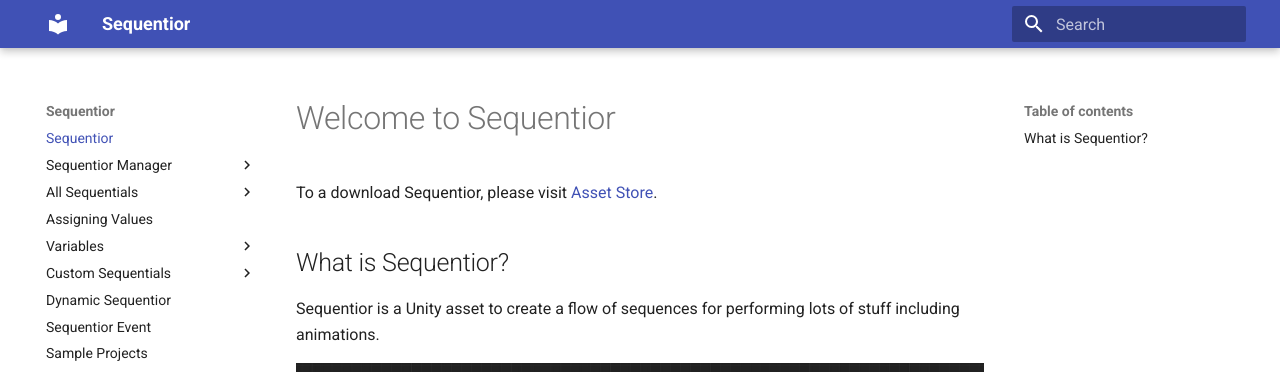
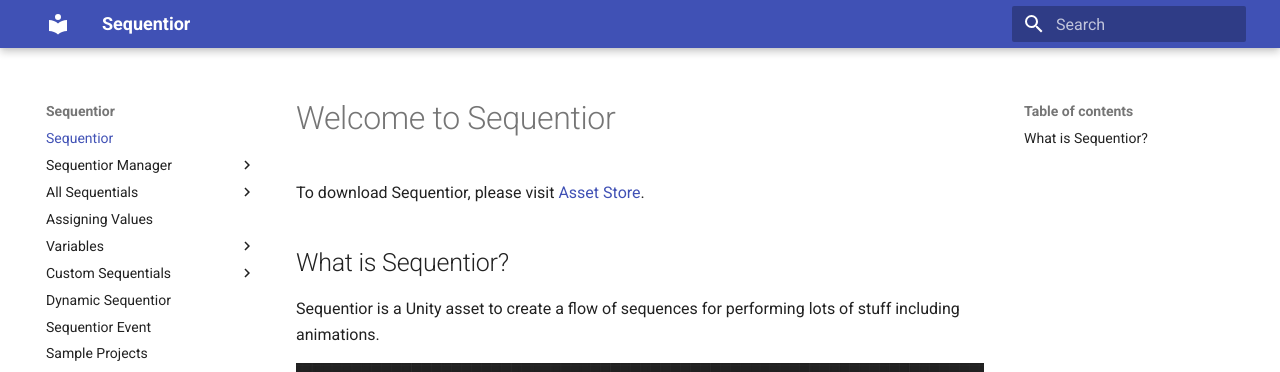
Before and after one commit to kerimkaynakcigames/Sequentior, an MkDocs documentation site: the page built from docs/index.md, in a window 1280 px wide and 900 px high. Shown: the top 372 px of the window. Built offline with MkDocs 1.6.1 and Material for MkDocs 9.7.7, drawn with Linux system fonts in a browser that asks for light colours.

Commit message:
Add files via upload

```diff
--- a/docs/index.md
+++ b/docs/index.md
@@ -1,12 +1,12 @@
 # Welcome to Sequentior
 
-To a download Sequentior, please visit [Asset Store](https://www.assetstore.com).
+To download Sequentior, please visit [Asset Store](https://www.assetstore.com).
 
 ## What is Sequentior?
 
 Sequentior is a Unity asset to create a flow of sequences for performing lots of stuff including animations.
 
-![Sequentior Graph Sample](/img/sequentiorgraphsample.jpg)
+![Sequentior Graph Sample](img/sequentiorgraphsample.jpg)
 
 
 !!! warning
```
